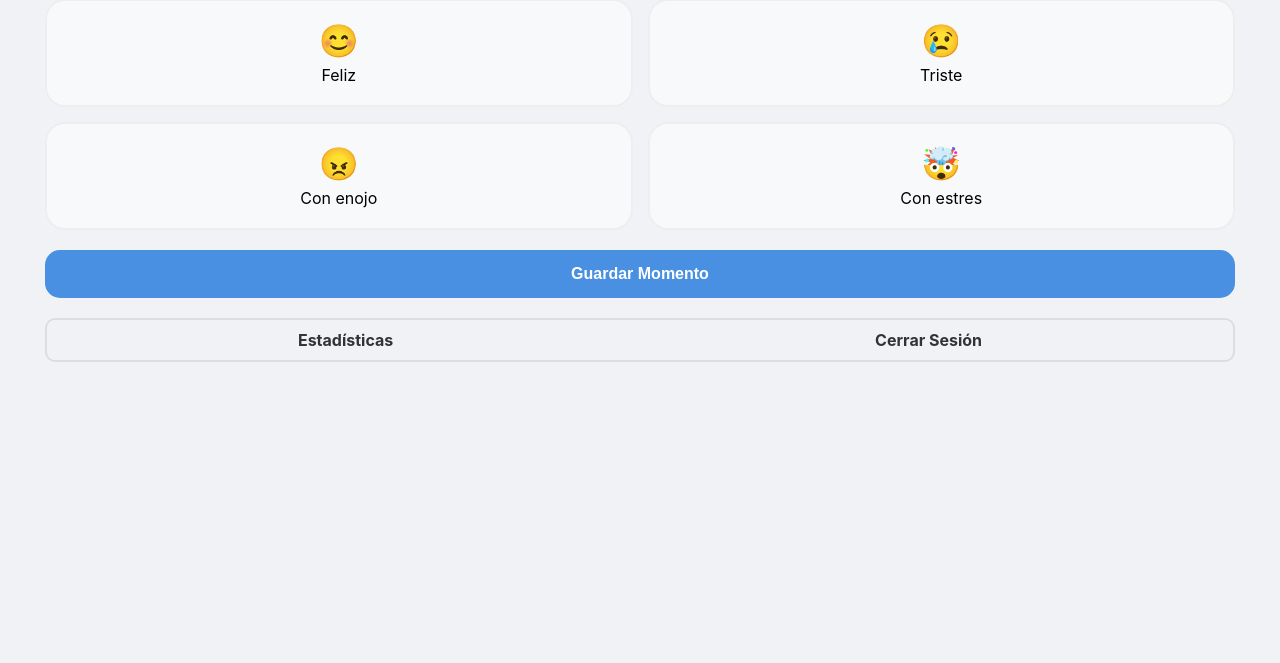
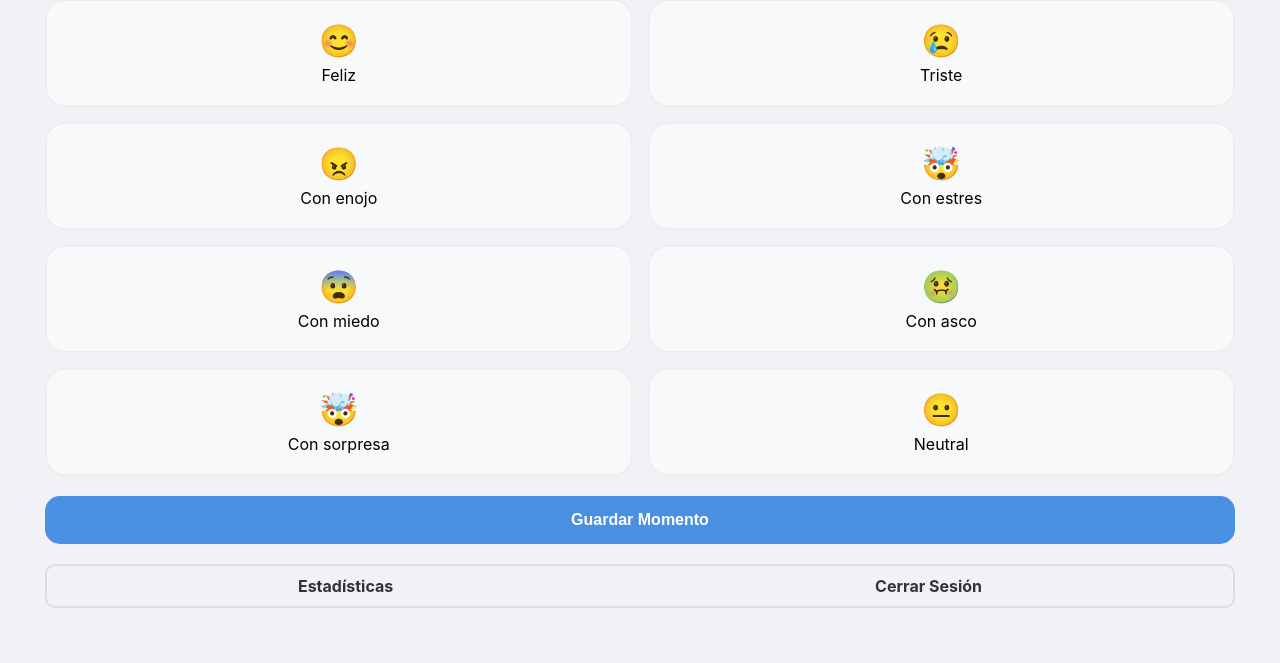
Before and after one commit to yonatanleyton4-gif/Pulso-emocional, a Flask app: page / in a window 1280 px wide. Shown: the part 239-902 px from the top of the page. Before the commit the page ends 601 px from the top, so only its background shows below. Run offline with Flask 3, Linux system fonts and the light colour scheme; the visitor is signed in with stand-in values (Sample User, id 1).

Commit message:
Add files via upload

```diff
--- a/templates/index.html
+++ b/templates/index.html
@@ -46,6 +46,34 @@
                     <span>Con estres</span>
                 </div>
             </label>
+            <label class="card-option">
+                <input type="radio" name="emocion" value="Miedo">
+                <div class="card-content">
+                    <span class="emoji">😨</span>
+                    <span>Con miedo</span>
+                </div>
+            </label>
+            <label class="card-option">
+                <input type="radio" name="emocion" value="Asco">
+                <div class="card-content">
+                    <span class="emoji">🤢</span>
+                    <span>Con asco</span>
+                </div>
+            </label>
+            <label class="card-option">
+                <input type="radio" name="emocion" value="Sorpresa">
+                <div class="card-content">
+                    <span class="emoji">🤯</span>
+                    <span>Con sorpresa</span>
+                </div>
+            </label>
+            <label class="card-option">
+                <input type="radio" name="emocion" value="Neutral">
+                <div class="card-content">
+                    <span class="emoji">😐</span>
+                    <span>Neutral</span>
+                </div>
+            </label>
         </div>
         <button type="submit" class="btn-primary">Guardar Momento</button>
     </form>
```
